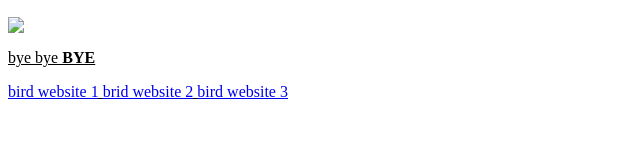
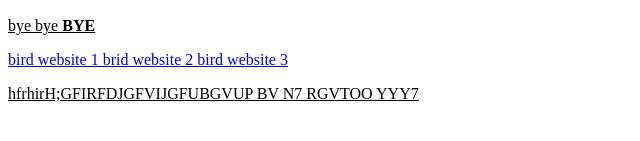
Before and after one commit to CINDYyay/CINDYyay.github.io, a plain HTML site: page index.html in a window 1280 px wide. Shown: the part 503-644 px from the top of the page, without its empty margins (0-640 px from the left). Drawn offline with Linux system fonts and the light colour scheme.

Commit message:
deleted a image and add paragrah

```diff
--- a/index.html
+++ b/index.html
@@ -24,7 +24,7 @@
 
        <p title="paragraph"><u> blahblahblahblah<u></p>
 
-       <img src="cb.jpg">
+
 
       <p>bye bye <b>BYE</b></p>
 
@@ -37,3 +37,5 @@
 
 
      <a href="https://http://www.birdscanada.org"> bird website 3</a>
+
+     <p> hfrhirH;GFIRFDJGFVIJGFUBGVUP BV N7 RGVTOO YYY7</p>
```
